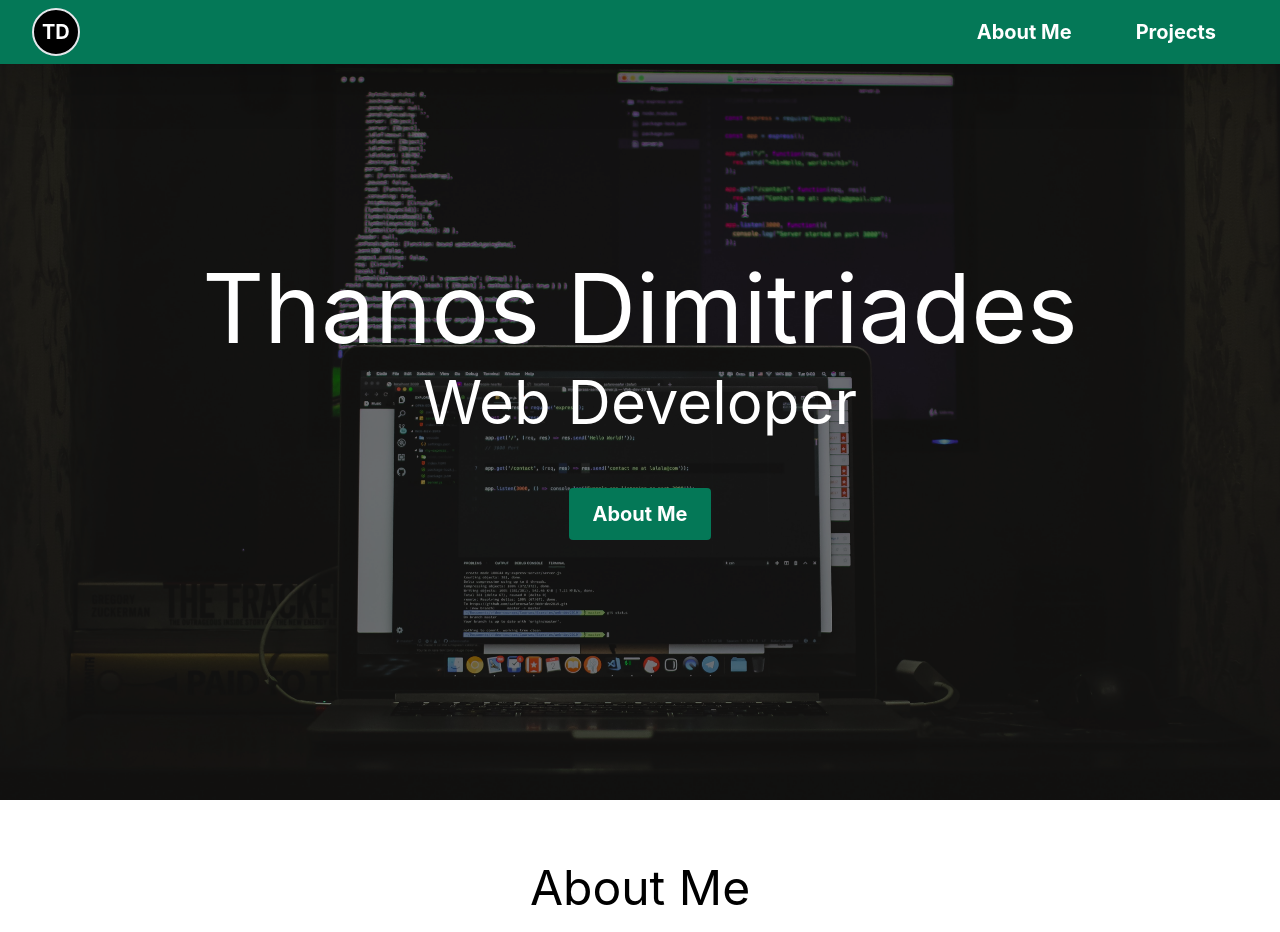
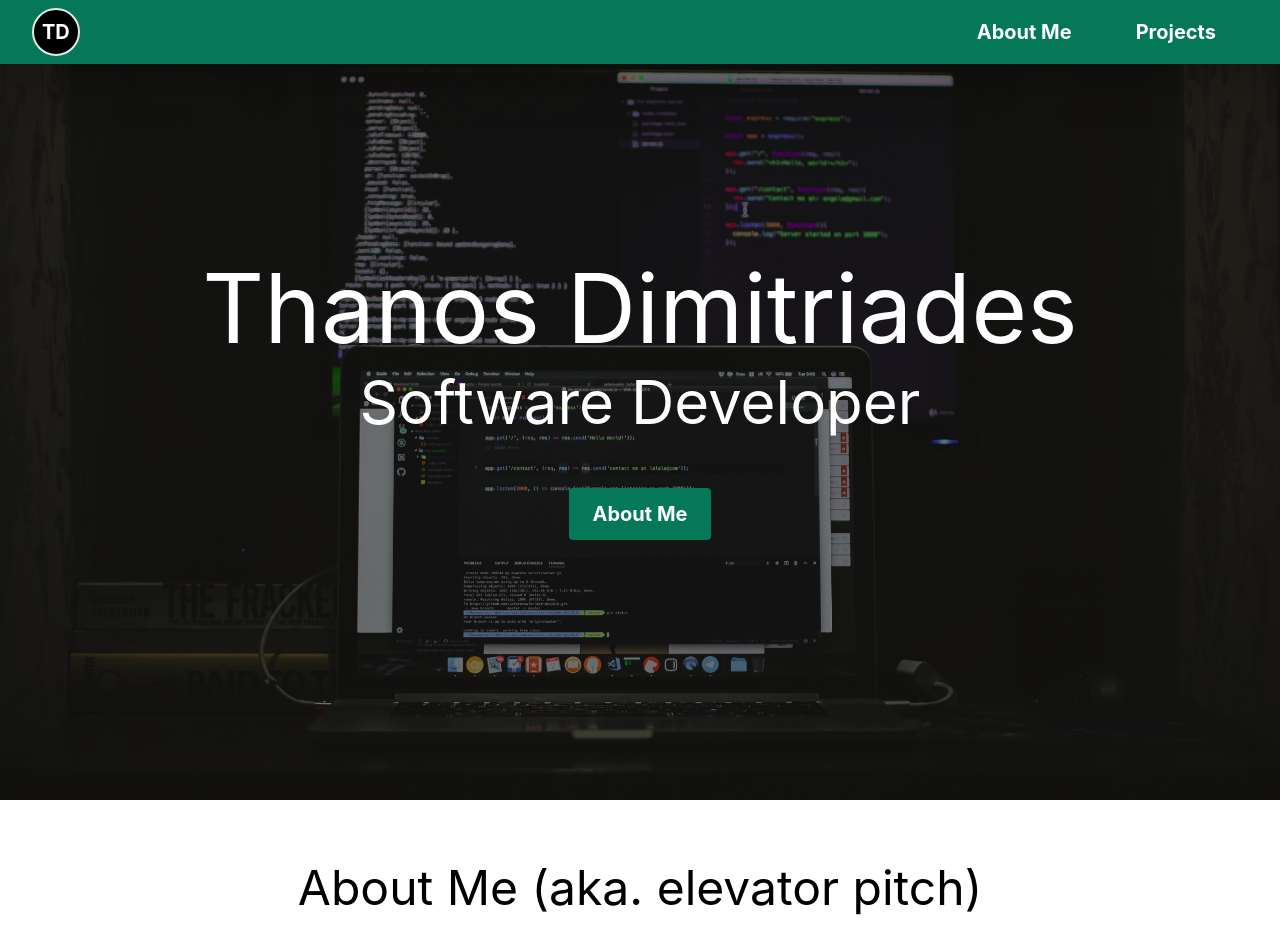
Before and after one commit to thanosades/nextjs-portfolio, a Next.js app: page / in a window 1280 px wide. Shown: the top 932 px of the page. Built offline with nearby package versions, Linux system fonts and the light colour scheme; no server answers.

Commit message:
change hero headline

```diff
--- a/components/About.js
+++ b/components/About.js
@@ -2,7 +2,7 @@ export default function About() {
   return (
     <article id="about" className="about w-screen">
       <section className="w-screen text-center text-xl flex flex-col justify-start items-center">
-        <h3 className="text-5xl">About Me</h3>
+        <h3 className="text-5xl">About Me (aka. elevator pitch)</h3>
         <div className="text-lg flex flex-col justify-evenly mt-4 w-1/2 gap-8">
           <p>
             I'm a software developer who's passionate about coding and addicted to learning.
--- a/components/Hero.js
+++ b/components/Hero.js
@@ -3,7 +3,7 @@ export default function Hero({ scrollToAbout }) {
     <div id="home" className="h-screen w-screen bg-hero-pattern bg-cover bg-center">
       <div className="h-screen w-screen flex flex-col justify-center items-center gap-4 bg-black bg-opacity-50 text-white">
         <h1 className="text-5xl md:text-8xl text-center">Thanos Dimitriades</h1>
-        <h3 className="text-4xl md:text-6xl text-center">Web Developer</h3>
+        <h3 className="text-4xl md:text-6xl text-center">Software Developer</h3>
         <button onClick={scrollToAbout} className="text-xl transition-colors duration-500 ease-in-out bg-green-700 hover:bg-green-600 text-white font-bold py-3 px-6 mt-10 rounded w-auto">About Me</button>
       </div>
     </div>
```
